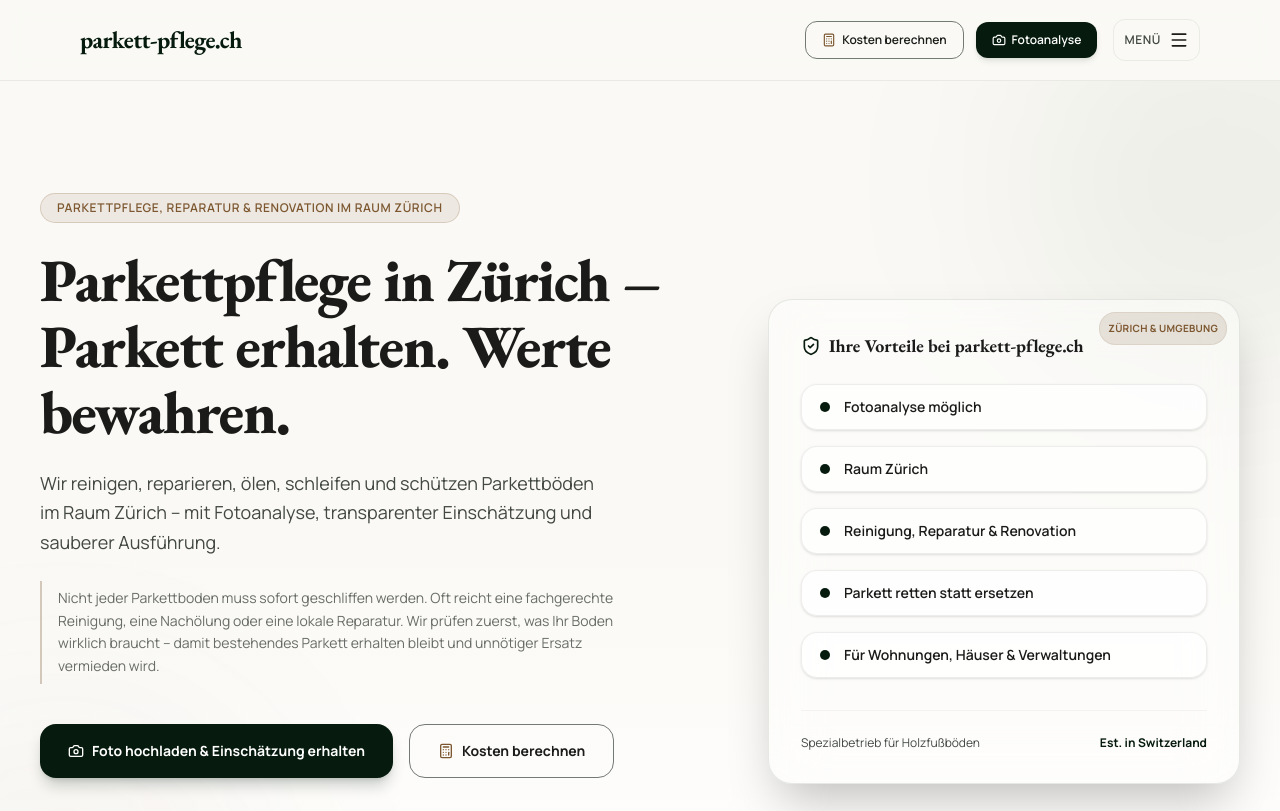
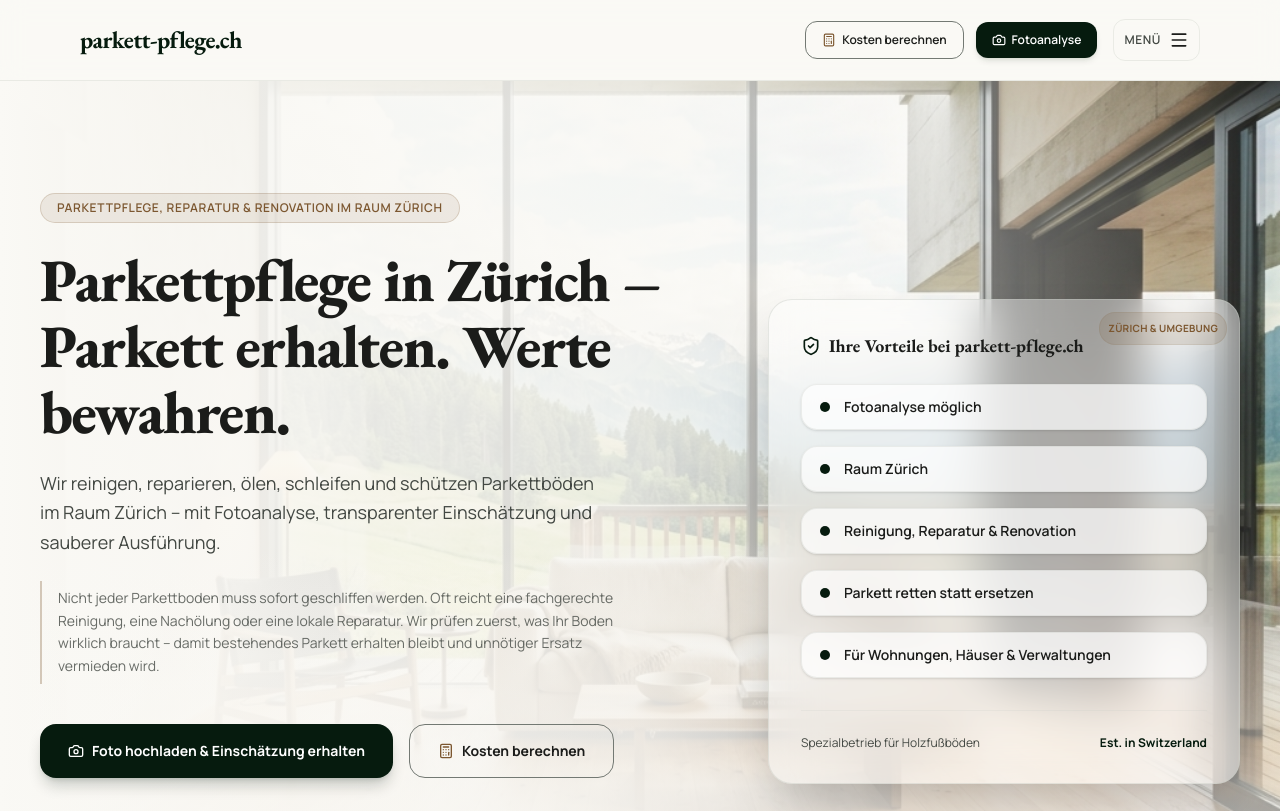
Before and after one commit to petritxh/parkettpflege-ch, a Next.js app: page / in a window 1280 px wide. Shown: the top 811 px of the page. Built offline with nearby package versions, Linux system fonts and the light colour scheme.

Commit message:
feat: add premium alpine wood background image to HomeHero and fix layout center alignment across 7 dynamic content pages

```diff
--- a/app/(public)/[service]/page.tsx
+++ b/app/(public)/[service]/page.tsx
@@ -95,7 +95,7 @@
           )}
 
           {/* Main Content */}
-          <div className="flex-1 max-w-3xl">
+          <div className={`flex-1 max-w-3xl w-full mx-auto ${service.contentMarkdown ? 'lg:mx-0' : 'lg:mx-auto'}`}>
 
             {/* Quick Benefits (if available) */}
             {service.benefits && (
--- a/app/(public)/leistungen/[slug]/page.tsx
+++ b/app/(public)/leistungen/[slug]/page.tsx
@@ -99,7 +99,7 @@
           )}
 
           {/* Main Content */}
-          <div className="flex-1 max-w-3xl">
+          <div className={`flex-1 max-w-3xl w-full mx-auto ${service.contentMarkdown ? 'lg:mx-0' : 'lg:mx-auto'}`}>
 
             {/* Quick Benefits */}
             {service.benefits && (
--- a/app/(public)/probleme/[problem]/page.tsx
+++ b/app/(public)/probleme/[problem]/page.tsx
@@ -74,7 +74,7 @@
           )}
 
           {/* Main Content */}
-          <div className="flex-1 max-w-3xl">
+          <div className={`flex-1 max-w-3xl w-full mx-auto ${problem.solutionText ? 'lg:mx-0' : 'lg:mx-auto'}`}>
 
             {/* Quick Benefits (if available) */}
             {problem.benefits && (
--- a/app/(public)/problemfaelle/[slug]/page.tsx
+++ b/app/(public)/problemfaelle/[slug]/page.tsx
@@ -118,7 +118,7 @@
           )}
 
           {/* Main Content */}
-          <div className="flex-1 max-w-3xl">
+          <div className={`flex-1 max-w-3xl w-full mx-auto ${problem.contentMarkdown ? 'lg:mx-0' : 'lg:mx-auto'}`}>
 
             {/* Quick Solution Card */}
             {problem.solutionTitle && (
--- a/app/(public)/ratgeber/[slug]/page.tsx
+++ b/app/(public)/ratgeber/[slug]/page.tsx
@@ -94,7 +94,7 @@
           )}
 
           {/* Main Content */}
-          <div className="flex-1 max-w-3xl">
+          <div className={`flex-1 max-w-3xl w-full mx-auto ${guide.contentMarkdown ? 'lg:mx-0' : 'lg:mx-auto'}`}>
 
             {/* Guide Content Intro Banner */}
             <div className="mb-12 bg-surface-container-low p-8 rounded-3xl border border-outline-variant/30 flex gap-4 text-left">
--- a/app/(public)/standorte/[location]/page.tsx
+++ b/app/(public)/standorte/[location]/page.tsx
@@ -92,7 +92,7 @@
           )}
 
           {/* Main Content */}
-          <div className="flex-1 max-w-3xl">
+          <div className={`flex-1 max-w-3xl w-full mx-auto ${location.contentMarkdown ? 'lg:mx-0' : 'lg:mx-auto'}`}>
             {/* Markdown Content */}
             {location.contentMarkdown && (
               <div className="prose prose-lg prose-slate max-w-none
--- a/app/(public)/zuerich/[slug]/page.tsx
+++ b/app/(public)/zuerich/[slug]/page.tsx
@@ -149,7 +149,7 @@
           )}
 
           {/* Main Content */}
-          <div className="flex-1 max-w-3xl">
+          <div className={`flex-1 max-w-3xl w-full mx-auto ${linkedMarkdown ? 'lg:mx-0' : 'lg:mx-auto'}`}>
 
             {/* Municipal highlight box */}
             <div className="mb-12 bg-secondary/5 border-l-4 border-secondary p-6 rounded-r-3xl text-left flex gap-4">
--- a/components/home/HomeHero.tsx
+++ b/components/home/HomeHero.tsx
@@ -1,6 +1,7 @@
 'use client';
 
 import Link from 'next/link';
+import Image from 'next/image';
 import { Camera, Calculator, ChevronRight, ShieldCheck } from 'lucide-react';
 import { homepageContent } from '@/data/homepage-content';
 
@@ -8,13 +9,22 @@
   const hero = homepageContent.hero;
 
   return (
-    <section className="relative overflow-hidden bg-gradient-to-b from-surface-bright via-surface to-surface-container-lowest py-20 md:py-28 px-margin-mobile md:px-margin-desktop border-b border-outline-variant/10">
+    <section className="relative overflow-hidden py-20 md:py-28 px-margin-mobile md:px-margin-desktop border-b border-outline-variant/10 min-h-[600px] flex items-center">
 
-      {/* Dynamic ambient blur circles in background */}
-      <div className="absolute top-[-10%] right-[-10%] w-96 h-96 bg-primary/5 rounded-full blur-[100px] pointer-events-none" />
-      <div className="absolute bottom-[-10%] left-[-10%] w-96 h-96 bg-secondary/5 rounded-full blur-[100px] pointer-events-none" />
+      {/* Premium Alpine Wood Floor Background Image */}
+      <Image
+        src="/images/swiss_parkett_hero.png"
+        alt="Premium Parkettboden im Schweizer Alpen-Stil"
+        fill
+        priority
+        className="object-cover object-center z-0"
+      />
 
-      <div className="max-w-container-max-width mx-auto grid grid-cols-1 lg:grid-cols-12 gap-12 items-center relative z-10">
+      {/* Elegant Gradient Mask to ensure high readability */}
+      <div className="absolute inset-0 bg-gradient-to-r from-surface-bright via-surface-bright/95 md:via-surface-bright/85 to-surface-bright/10 z-[1] pointer-events-none" />
+      <div className="absolute inset-0 bg-gradient-to-t from-surface-bright via-transparent to-transparent z-[1] pointer-events-none" />
+
+      <div className="max-w-container-max-width mx-auto grid grid-cols-1 lg:grid-cols-12 gap-12 items-center relative z-10 w-full">
 
         {/* Left column: Text Content */}
         <div className="lg:col-span-7 space-y-6 text-left">
```
Also changed, not shown: public/images/swiss_parkett_hero.png (added).
